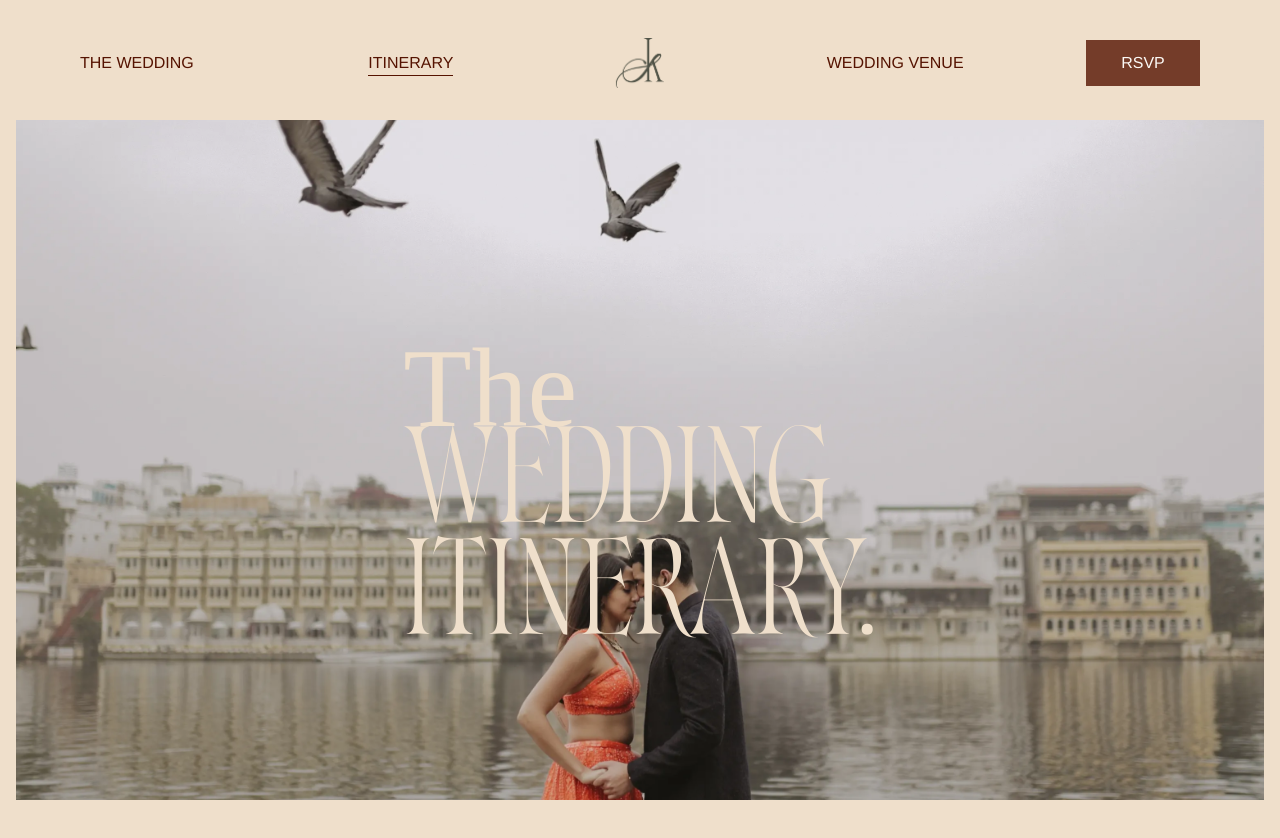
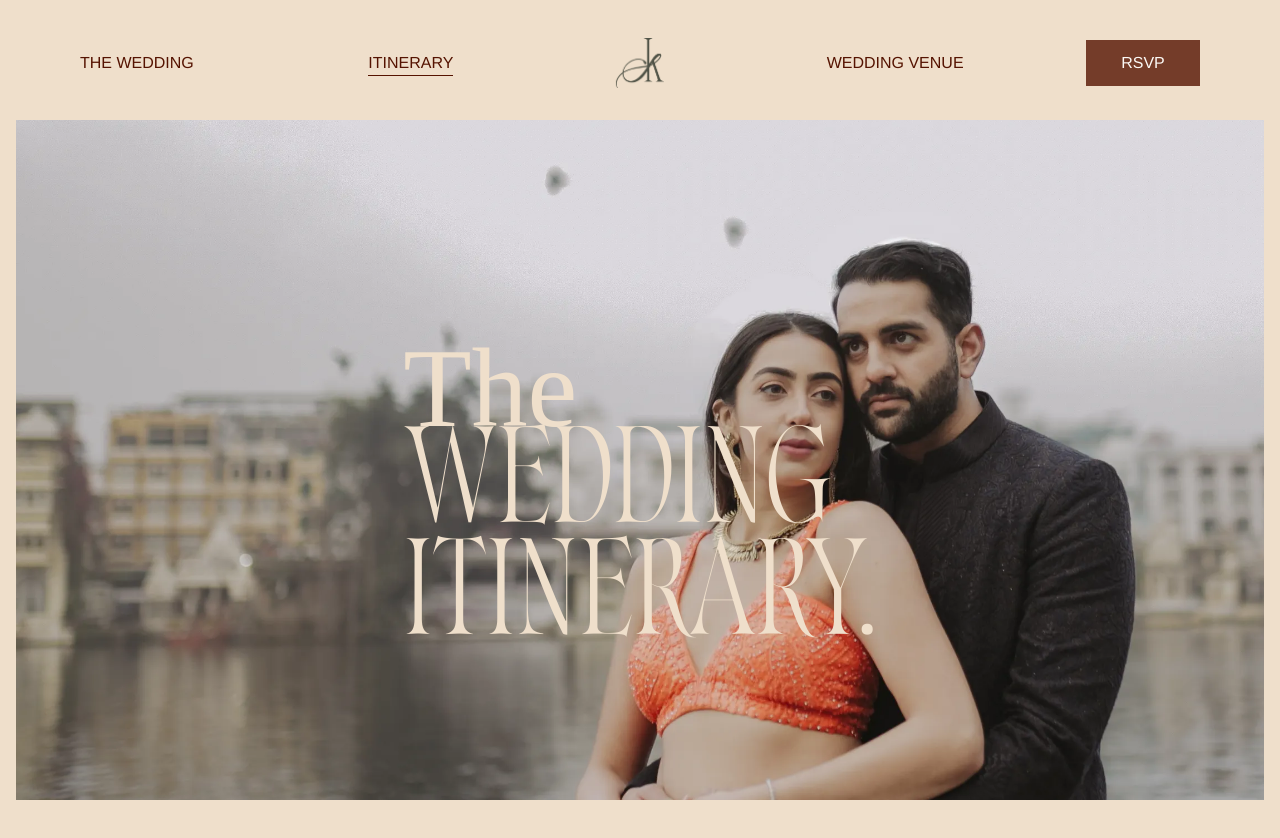
Before and after one commit to inderjit-zerror/sonal-and-kush, a Next.js app: page /wedding in a window 1280 px wide. Shown: the top 838 px of the page. Built offline with nearby package versions, Linux system fonts and the light colour scheme; a web font is replaced by a local one.

Commit message:
Image change

```diff
--- a/src/components/sections/home/Destiny.jsx
+++ b/src/components/sections/home/Destiny.jsx
@@ -162,7 +162,7 @@ const Destiny = () => {
         <div className='w-full h-fit Destiny_cont relative p-10 max-sm:px-[10px] '>
 
             {/* Bg */}
-            <img src={`/imgs/SonalKush3.webp`} className='w-full h-full object-cover object-bottom fixed top-0 left-0  z-[-1]' alt="BG-IMG" />
+            <img src={`/imgs/SonalKush2.webp`} className='w-full h-full object-cover object-bottom fixed top-0 left-0  z-[-1]' alt="BG-IMG" />
 
             <div className='w-full h-fit COLOR_BG_CREAM flex flex-col px-[5vw] innderDestinyCont opacity-100 mt-[100vh] max-sm:pt-[10vh] max-sm:pt-0 '>
                 <div className='w-full h-full px-[10vw] max-sm:px-3 pt-[10vw] max-sm:pb-[10vw] flex flex-col gap-[0.2rem]  '>
--- a/src/components/sections/home/Hearts.jsx
+++ b/src/components/sections/home/Hearts.jsx
@@ -87,7 +87,7 @@ const Hearts = () => {
 
 
                 <div className=' TOPUPTEXT absolute w-full h-screen overflow-hidden opacity-0  top-0 left-0 flex flex-col justify-center items-center'>
-                    <img src={`/imgs/SonalKush3.webp`} className='w-full h-full object-center object-cover' alt="img" />
+                    <img src={`/imgs/SonalKush1.webp`} className='w-full h-full object-center object-cover' alt="img" />
                 </div>
             </div>
 
--- a/src/components/sections/wedding/WeddingHome.jsx
+++ b/src/components/sections/wedding/WeddingHome.jsx
@@ -56,7 +56,7 @@ const WeddingHome = () => {
       <div   className="w-full NN h-[85vh] overflow-hidden flex relative WEDMAIM ">
         <img
 
-          src={`/imgs/SonalKush3.webp`}
+          src={`/imgs/SonalKush2.webp`}
           className="w-full h-full object-cover object-center"
           alt="Img"
         />
```
